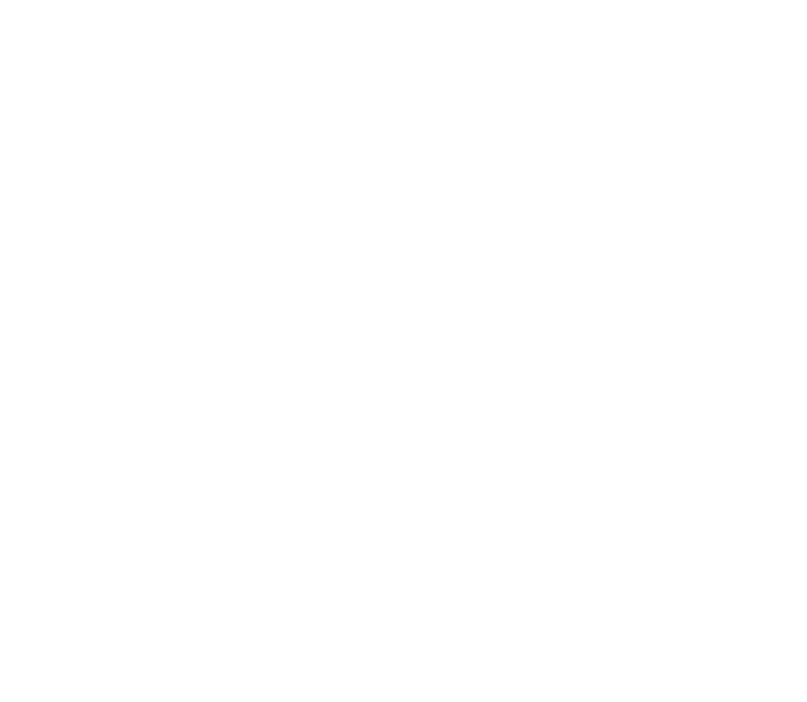
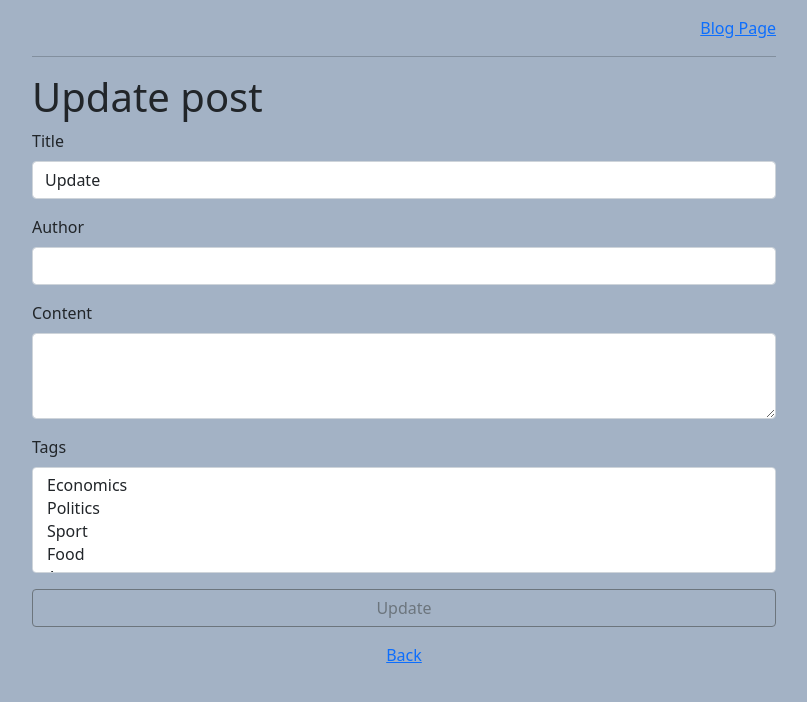
Before and after one commit to codeUB/Blog-API-Client, a plain HTML site: page blog-client-template/admin/update-post.html in a window 1280 px wide. Shown: the whole page, without its empty margins (236-1043 px from the left). Drawn offline with nearby package versions, Linux system fonts and the light colour scheme.

Commit message:
update-post

```diff
--- a/blog-client-template/admin/js/update-post.js
+++ b/blog-client-template/admin/js/update-post.js
@@ -0,0 +1,3 @@
+window.onload = function() {
+    console.log(window.location.search);
+}
--- a/blog-client-template/admin/update-post.html
+++ b/blog-client-template/admin/update-post.html
@@ -4,8 +4,59 @@
     <meta name="viewport" content="width=device-width, initial-scale=1.0">
     <title>update-post</title>
     <link rel="stylesheet" href="css/style.css">
+    <link href="https://cdn.jsdelivr.net/npm/bootstrap@5.0.2/dist/css/bootstrap.min.css" rel="stylesheet" integrity="sha384-EVSTQN3/azprG1Anm3QDgpJLIm9Nao0Yz1ztcQTwFspd3yD65VohhpuuCOmLASjC" crossorigin="anonymous">
 </head>
-<body>
+<body style="background: #a3b2c5;">
+
+    <div class="container">
+        <div class="col-8 offset-2 mt-3" style="text-align: right;" >
+            <a href="javascript:;">Blog Page</a>
+            <hr>
+          </div>
+        <div class="col-8 offset-2">
+            <h1 class="mt-3">Update post</h1>
+        </div>
+        <form action="update-post.html">
+            <div class="col-8 offset-2">
+                <div class="mb-3">
+                    <label for="Title" class="form-label">Title</label>
+                    <input type="text" class="form-control" id="Title" value="Update">
+                </div>
+                <div class="mb-3">
+                    <label for="Author" class="form-label">Author</label>
+                    <input type="text" class="form-control" id="Author" placeholder="">
+                </div>
+
+                <div class="mb-3">
+                    <label for="Content" class="form-label">Content</label>
+                    <textarea class="form-control" id="Content" rows="3"></textarea>
+                </div>
+
+                <div class="mb-3">
+                    <label class="form-label">Tags</label>
+                    <select class="form-select" id="Tags" multiple aria-label="multiple select example">
+                        <option value="Economics">Economics</option>
+                        <option value="Politics">Politics</option>
+                        <option value="Sport">Sport</option>
+                        <option value="Food">Food</option>
+                        <option value="Art">Art</option>
+                        <option value="Cars">Cars</option>
+                        <option value="Travel">Travel</option>
+                    </select>
+                </div>
+                <a href="javascript:;" class="btn btn-outline-secondary" style="width: 100%;" id="UpdatePost">Update</a>
+            </div>
+        </form>
+
+            <div class="col-8 offset-2 mt-2" style="text-align: center;">
+                <a href="index.html">Back</a>
+            </div>
+
+    </div>
+    <script src="https://cdn.jsdelivr.net/npm/bootstrap@5.0.2/dist/js/bootstrap.bundle.min.js" integrity="sha384-MrcW6ZMFYlzcLA8Nl+NtUVF0sA7MsXsP1UyJoMp4YLEuNSfAP+JcXn/tWtIaxVXM" crossorigin="anonymous"></script>
+    <script src="https://code.jquery.com/jquery-1.11.3.js"></script>
+    <script src="https://cdn.jsdelivr.net/npm/axios/dist/axios.min.js"></script>
     <script src="js/update-post.js"></script>
+
 </body>
 </html>
```
